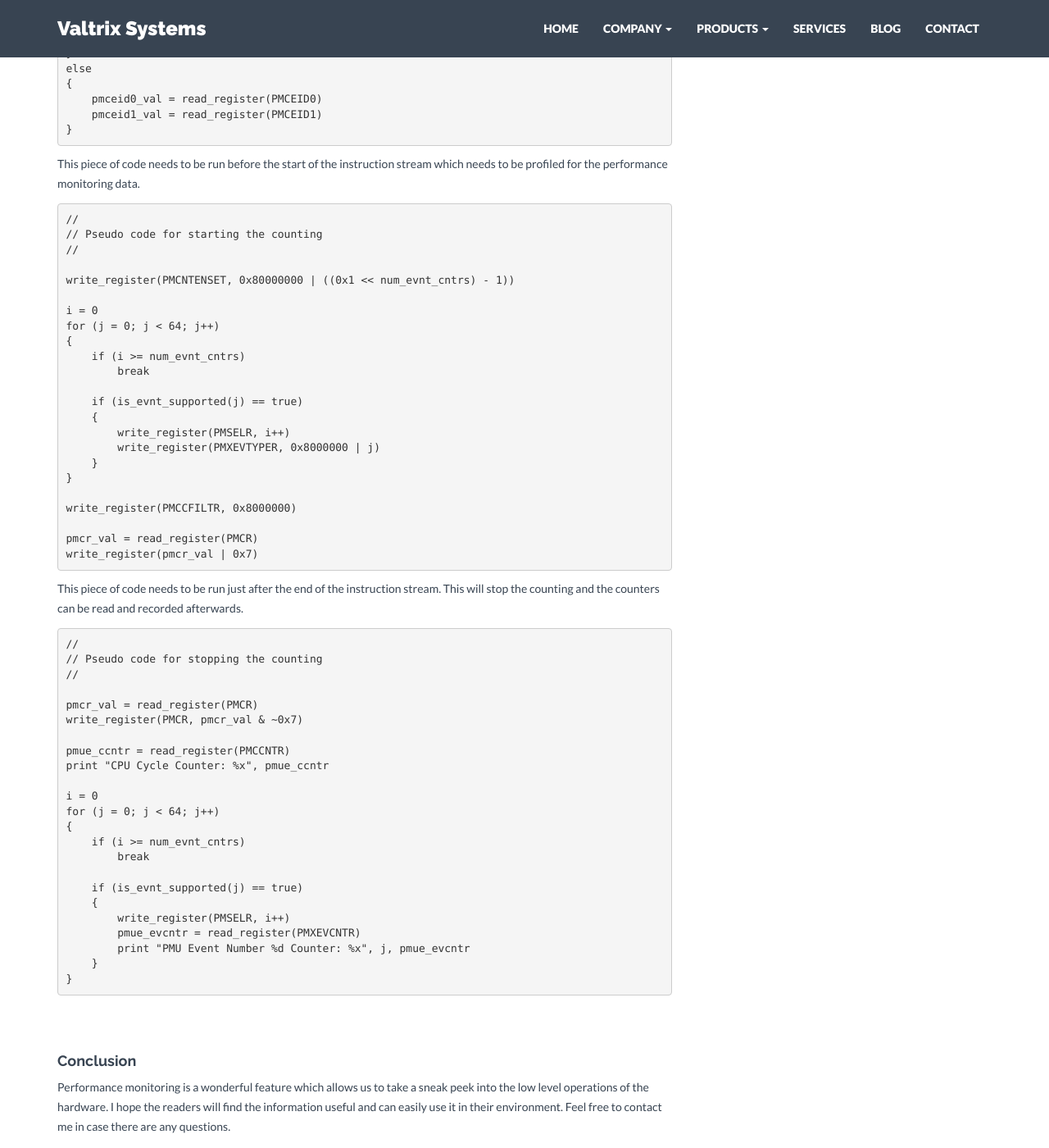
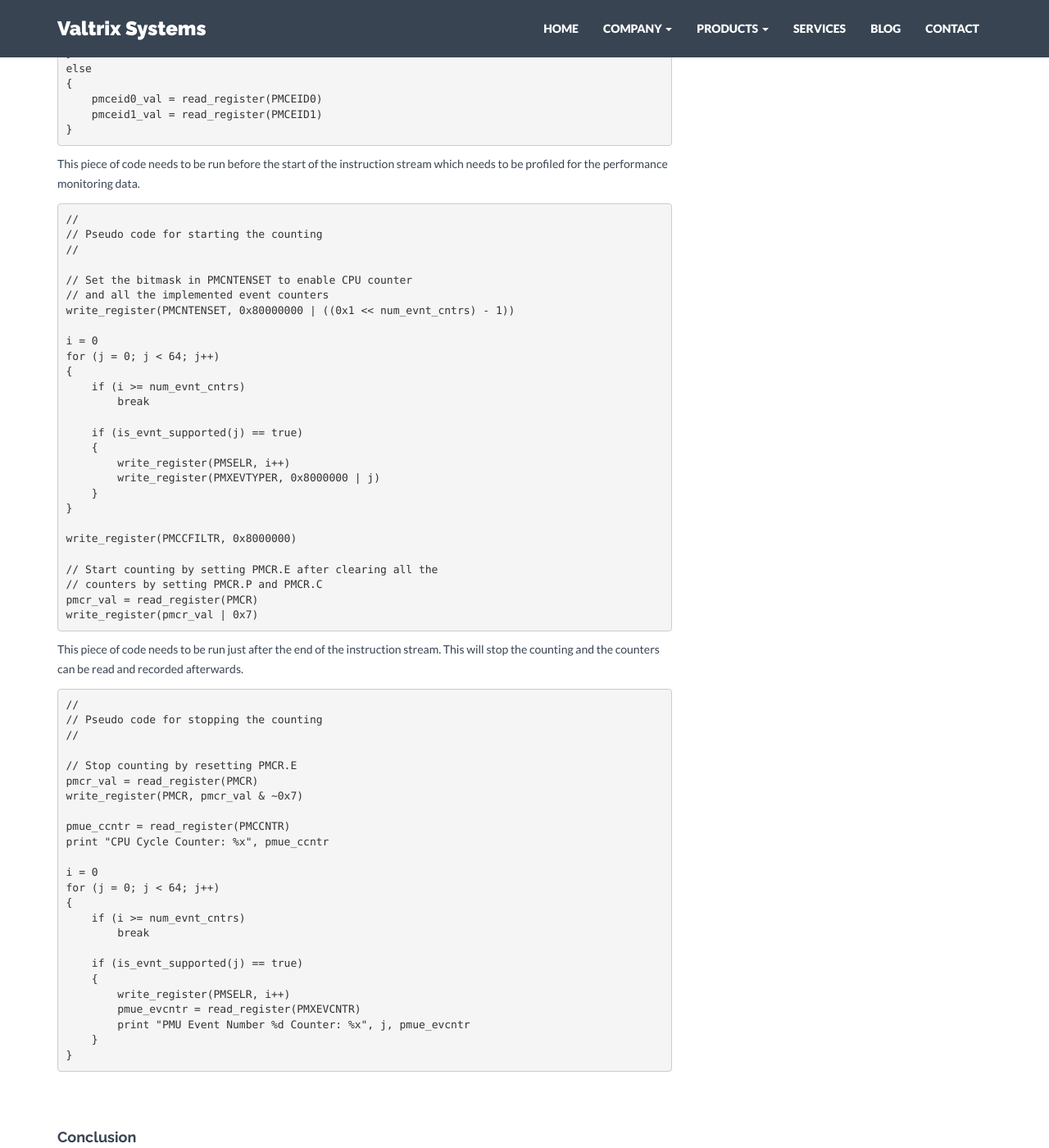
Before and after one commit to valtrix/valtrix.github.io, a Jekyll site: the page built from programming/_posts/2016-05-25-programming-armv8-performance-counters.markdown, in a window 1280 px wide and 1400 px high, scrolled down 2180 px. Shown: the whole window at 82% size. Built offline with Jekyll 4.4.1, drawn with Linux system fonts in a browser that asks for light colours; nearby versions of some CDN libraries; comment, search, counter and statistics services are not loaded.

Commit message:
Minor addition to perfmon blog

```diff
--- a/programming/_posts/2016-05-25-programming-armv8-performance-counters.markdown
+++ b/programming/_posts/2016-05-25-programming-armv8-performance-counters.markdown
@@ -92,6 +92,8 @@ This piece of code needs to be run before the start of the instruction stream wh
     // Pseudo code for starting the counting
     //
 
+    // Set the bitmask in PMCNTENSET to enable CPU counter
+    // and all the implemented event counters
     write_register(PMCNTENSET, 0x80000000 | ((0x1 << num_evnt_cntrs) - 1))
 
     i = 0
@@ -109,6 +111,8 @@ This piece of code needs to be run before the start of the instruction stream wh
 
     write_register(PMCCFILTR, 0x8000000)
 
+    // Start counting by setting PMCR.E after clearing all the
+    // counters by setting PMCR.P and PMCR.C
     pmcr_val = read_register(PMCR)
     write_register(pmcr_val | 0x7)
 
@@ -118,6 +122,7 @@ This piece of code needs to be run just after the end of the instruction stream.
     // Pseudo code for stopping the counting
     //
 
+    // Stop counting by resetting PMCR.E
     pmcr_val = read_register(PMCR)
     write_register(PMCR, pmcr_val & ~0x7)
 
```
